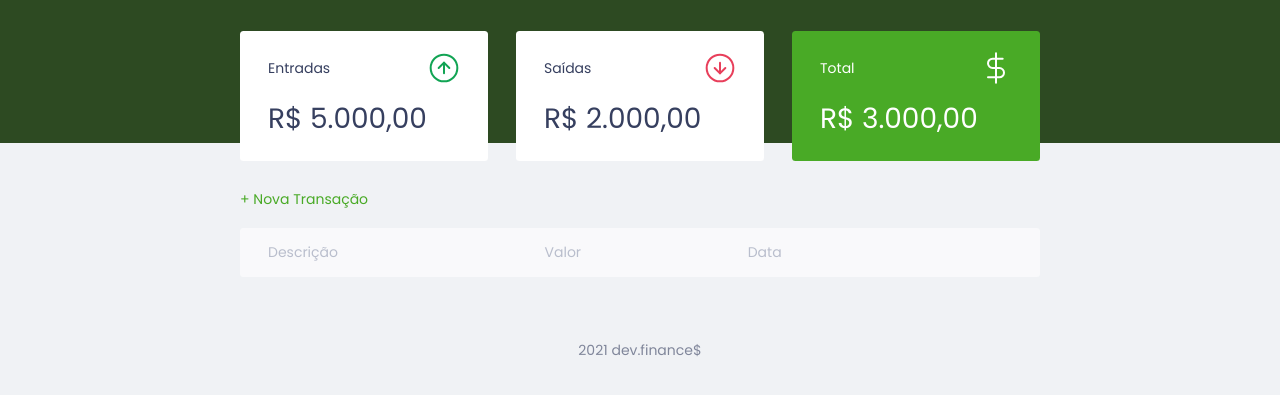
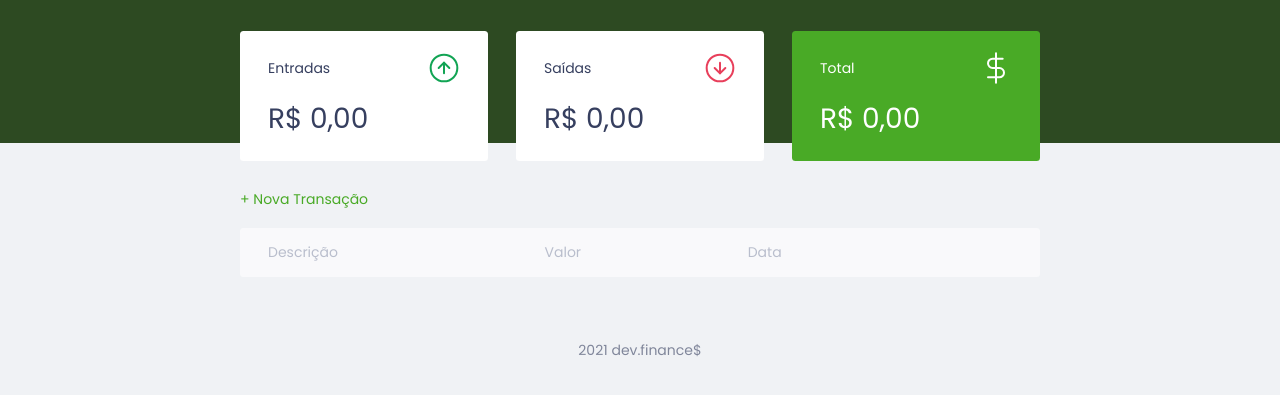
Before and after one commit to oberyn-m/maratonadiscover, a plain HTML site: page index.html in a window 1280 px wide. Shown: the part 55-450 px from the top of the page. Drawn offline with Linux system fonts and the light colour scheme.

Commit message:
04/02/2021 *3

```diff
--- a/index.html
+++ b/index.html
@@ -30,7 +30,7 @@
           <span>Entradas</span>
           <img src="./assets/income.svg" alt="Imagem de Entradas">
         </h3>
-        <p id="incomeDisplay">R$ 5.000,00</p>
+        <p id="incomeDisplay">R$ 0,00</p>
       </div>
 
       <div class="card">
@@ -38,7 +38,7 @@
           <span>Saídas</span>
           <img src="./assets/expense.svg" alt="Imagem de Saídas">
         </h3>
-        <p id="expenseDisplay">R$ 2.000,00</p>
+        <p id="expenseDisplay">R$ 0,00</p>
       </div>
 
       <div class="card saldo">
@@ -46,7 +46,7 @@
           <span>Total</span>
           <img src="./assets/total.svg" alt="Imagem de Total">
         </h3>
-        <p id="totalDisplay">R$ 3.000,00</p>
+        <p id="totalDisplay">R$ 0,00</p>
       </div>
 
     </section>
```
